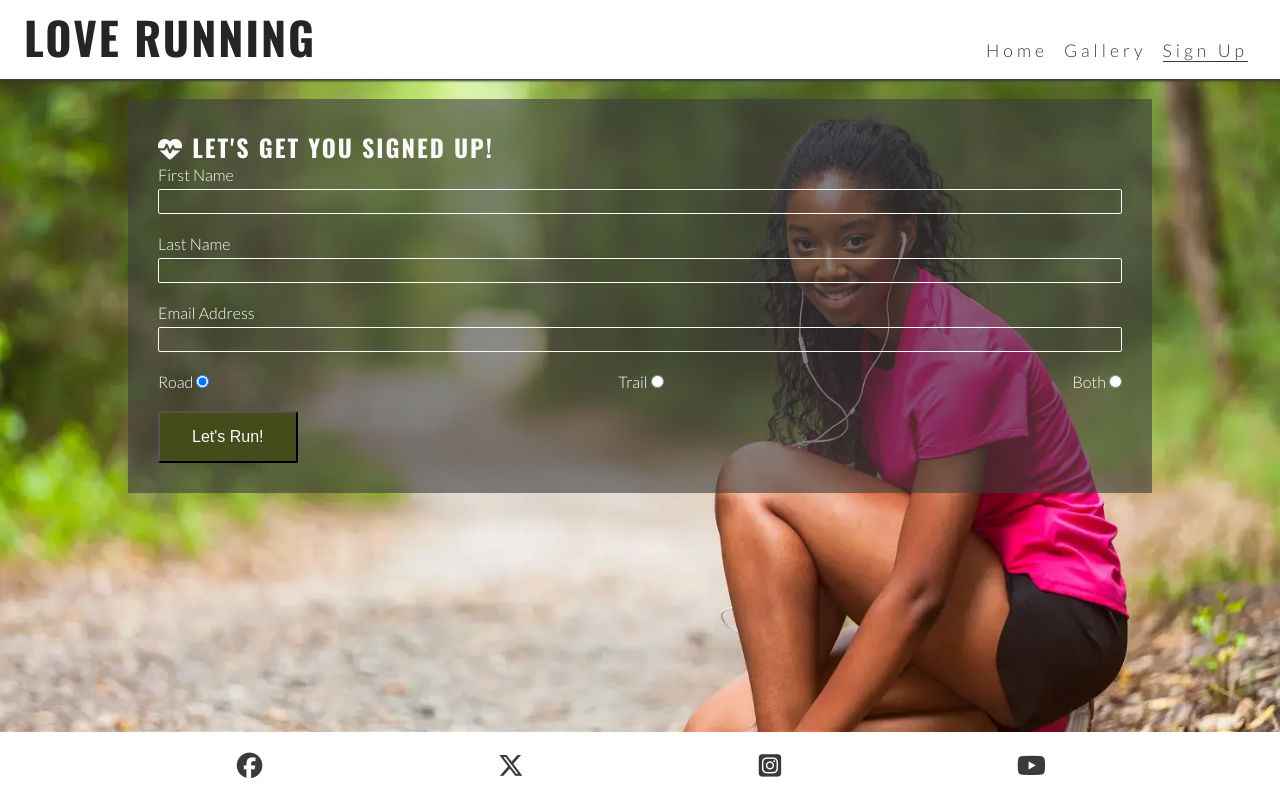
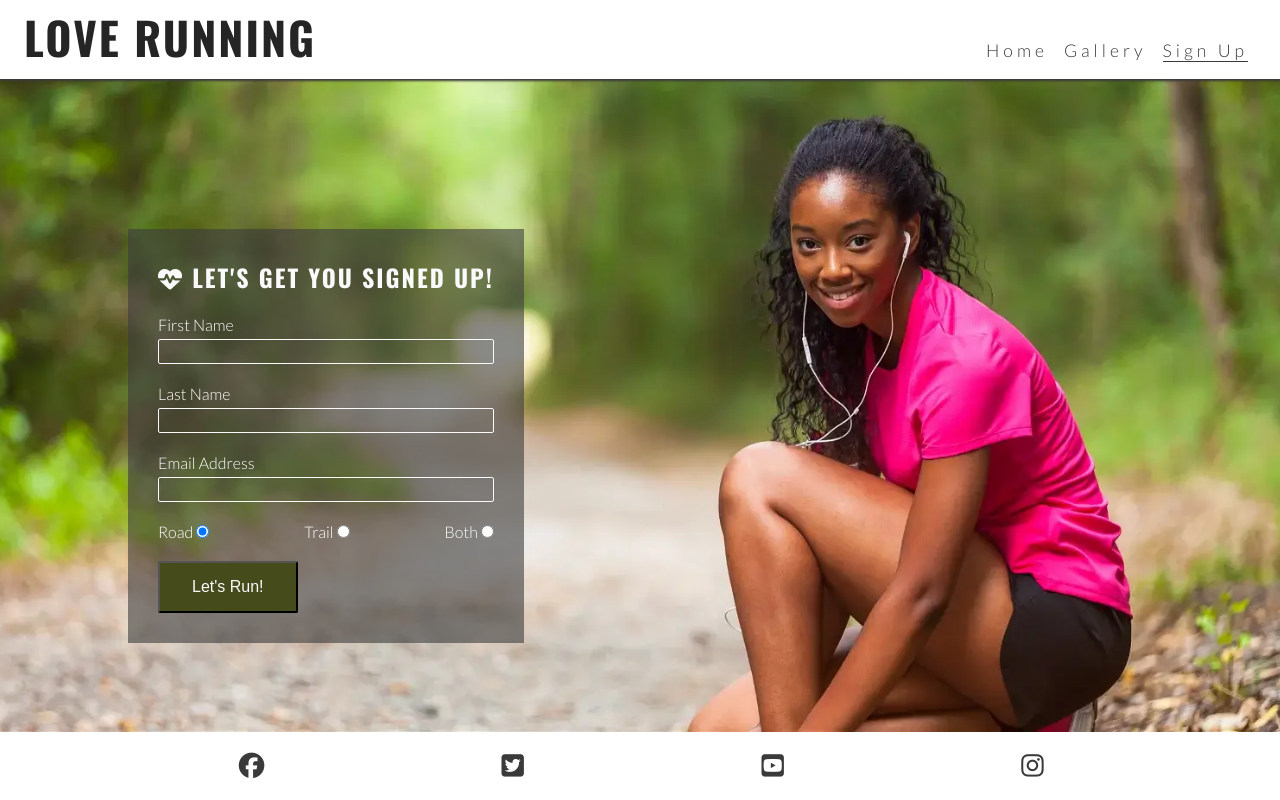
Before and after one commit to BDen32/love-running, a plain HTML site: page signup.html in a window 1280 px wide. Drawn offline with nearby package versions, Linux system fonts and the light colour scheme.

Commit message:
add source code on css and style.html

```diff
--- a/assets/css/style.css
+++ b/assets/css/style.css
@@ -18,13 +18,15 @@ body {
     font-family: 'Lato', sans-serif;
 }
 
-h1,
-h2,
-h3 {
+h1, h2, h3 {
     font-family: 'Oswald', sans-serif;
     text-transform: uppercase;
     letter-spacing: 2px;
     color: #252525;
+}
+
+.hidden-heading {
+    display: none;
 }
 
 /* Header */
@@ -51,7 +53,7 @@ header a {
     list-style-type: none;
 }
 
-#menu>li {
+#menu > li {
     margin-bottom: 1em;
 }
 
@@ -86,12 +88,6 @@ nav {
 
 /* Main content */
 main {
-    /* Make main element take up any surplus space to push footer down */
-    flex: 1 0 auto;
-    margin-top: 47px;
-}
-/* Main content */
-main {
     /* Enlarge main element to push footer down*/
     flex: 1 0 auto;
     /* Add margin at the top to prevent content from being covered by the header */
@@ -100,51 +96,6 @@ main {
     display: flex;
     flex-direction: column;
 }
-
-#signup {
-    background-image: url("../images/signup-image.webp");
-    background-size: cover;
-    background-position: 75%;
-    padding: 20px 10% 0 10%;
-    flex-grow: 1;
-}
-
-#signup-form {
-    color: #ffffff;
-    background-color: rgba(60, 60, 60, 0.6);
-    padding: 30px;
-}
-
-#signup-form > h2 {
-    color: #fafafa;
-}
-
-.text-input {
-    background-color: transparent;
-    color: #fafafa;
-    width: 100%;
-    height: 25px;
-    margin: 5px 0 20px;
-    border: 1px solid #fafafa;
-    border-radius: 2px;
-    padding: 0 5px;
-}
-
-.radio-buttons {
-    display: flex;
-    width: 100%;
-    justify-content: space-between;
-}
-
-.join-button {
-    margin-top: 20px;
-    border-radius: 2px;
-    padding: 15px 32px;
-    font-size: 100%;
-    background-color: #454b1b;
-    color: #fafafa;
-}
-
 
 /* Hero section */
 #hero {
@@ -166,8 +117,7 @@ main {
     padding-left: 10px;
 }
 
-#cover-text>h2,
-#cover-text>h3 {
+#cover-text > h2, #cover-text > h3 {
     color: #ffffff;
 }
 
@@ -183,8 +133,8 @@ main {
     font-size: 280%;
 }
 
-#benefits-physical>div,
-#benefits-mental>div {
+#benefits-physical > div,
+#benefits-mental > div {
     line-height: 20px;
     margin-bottom: 20px;
 }
@@ -232,7 +182,7 @@ main {
     Each div will expand to fill the available space on its row */
     flex-basis: 200px;
     flex-grow: 1;
-    /* Creates a grid of meetup time divs over the background image */
+    /* Creates a grid of meetup time dives over the background image */
     border: 2px solid white;
 }
 
@@ -249,6 +199,57 @@ main {
 
 #photos {
     line-height: 0;
+}
+
+/* Form */
+#signup {
+    background-image: url("../images/signup-image.webp");
+    background-size: cover;
+    background-position: 75%;
+    padding: 20px 10% 0 10%;
+    flex-grow: 1;
+}
+
+
+#signup-form {
+    color: #ffffff;
+    background-color: rgba(60, 60, 60, 0.6);
+    padding: 30px;
+}
+
+
+#signup-form>h2 {
+    color: #fafafa;
+    margin-bottom: 20px;
+}
+
+
+.text-input {
+    background: transparent;
+    color: #fafafa;
+    width: 100%;
+    height: 25px;
+    margin: 5px 0 20px 0;
+    border: 1px solid #fafafa;
+    border-radius: 2px;
+    padding: 0 5px;
+}
+
+
+.radio-buttons {
+    width: 100%;
+    display: flex;
+    justify-content: space-between;
+}
+
+
+.join-button {
+    margin-top: 20px;
+    border-radius: 2px;
+    padding: 15px 32px;
+    font-size: 100%;
+    background-color: #454b1b;
+    color: #fafafa;
 }
 
 /* Footer */
@@ -276,7 +277,6 @@ main {
 
 /* Media query: tablets and larger (768px and up) */
 @media screen and (min-width: 768px) {
-
     /* Header */
     nav {
         display: block;
@@ -290,7 +290,7 @@ main {
         display: flex;
     }
 
-    #menu>li {
+    #menu > li {
         padding-left: 1rem;
     }
 
@@ -324,12 +324,12 @@ main {
         width: 100%;
     }
 
-    #benefits-physical>div,
-    #benefits-mental>div {
+    #benefits-physical > div,
+    #benefits-mental > div {
         width: 75%;
     }
 
-    #benefits-mental>div {
+    #benefits-mental > div {
         text-align: end;
         align-self: flex-end;
     }
@@ -338,11 +338,33 @@ main {
     #photos {
         column-count: 3;
     }
+
+    /* Form */
+    #signup {
+        background-position: center;
+        position: relative;
+    }
+
+    #signup-form {
+        max-width: 400px;
+        position: absolute;
+        left: 10%;
+        top: 150px;
+    }
+
+    .text-input:hover {
+        border-color: #f16c6b;
+    }
+
+    .join-button:hover {
+        background-color: #fafafa;
+        color: #454b1b;
+    }
 }
 
 /* Large devices (laptops and desktops, 992px and up) */
 @media screen and (min-width: 992px) {
-    #menu a:hover {
+    #menu a:hover{
         border-bottom: 1px solid #3a3a3a;
     }
 
--- a/signup.html
+++ b/signup.html
@@ -26,11 +26,13 @@
             <h1 id="logo">Love Running</h1>
         </a>
         <input type="checkbox" id="nav-toggle" name="nav-toggle">
-        <label for="nav-toggle" class="nav-toggle-label"><i class="fa-solid fa-bars"></i></label>
+        <label for="nav-toggle" class="nav-toggle-label">
+            <i class="fa-solid fa-bars"></i>
+        </label>
         <nav>
             <ul id="menu">
-                <li><a href="index.html" class="">Home</a></li>
-                <li><a href="gallery.html" class="">Gallery</a></li>
+                <li><a href="index.html">Home</a></li>
+                <li><a href="gallery.html">Gallery</a></li>
                 <li><a href="signup.html" class="active">Sign Up</a></li>
             </ul>
         </nav>
@@ -72,33 +74,31 @@
     <!-- Footer -->
     <footer>
         <ul id="social-networks">
-            <li><a href="https://www.facebook.com/?locale=en_GB" target="_blank" rel="noopener"
-                    aria-label="Visit our Facebook page (opens in new tab)">
-                    <i class="fa-brands fa-facebook"></i>
-                </a>
+            <li>
+                <a href="https://www.facebook.com/" target="_blank" rel="noopener"
+                    aria-label="Visit our Facebook page (opens in a new tab)">
+                    <i class="fa-brands fa-facebook"></i></a>
             </li>
-            <li><a href="https://x.com/?lang=en" target="_blank" rel="noopener"
-                    aria-label="Visit our X page (opens in new tab)">
-                    <i class="fa-brands fa-x-twitter"></i></a>
+            <li>
+                <a href="https://www.twitter.com/" target="_blank" rel="noopener"
+                    aria-label="Visit our Twitter page (opens in a new tab)">
+                    <i class="fa-brands fa-twitter-square"></i></a>
             </li>
-            <li><a href="https://www.instagram.com/" target="_blank" rel="noopener"
-                    aria-label="Visit our Instagram page (opens in new tab)">
-                    <i class="fa-brands fa-square-instagram"></i>
-                </a>
+            <li>
+                <a href="https://www.youtube.com/" target="_blank" rel="noopener"
+                    aria-label="Visit our YouTube page (opens in a new tab)">
+                    <i class="fa-brands fa-youtube-square"></i></a>
             </li>
-            <li><a href="https://www.youtube.com/" target="_blank" rel="noopener"
-                    aria-label="Visit our Youtube page (opens in new tab)">
-                    <i class="fa-brands fa-youtube"></i>
-                </a>
+            <li>
+                <a href="https://www.instagram.com/" target="_blank" rel="noopener"
+                    aria-label="Visit our Instagram page (opens in a new tab)">
+                    <i class="fa-brands fa-instagram"></i></a>
             </li>
-
         </ul>
-
-
     </footer>
 
-    <!--Font Awesome Kit Code-->
-    <script src="https://kit.fontawesome.com/f8d054595c.js" crossorigin="anonymous"></script>
+    <!-- Font Awesome kit -->
+    <script src="https://kit.fontawesome.com/3b20d96fa9.js" crossorigin="anonymous"></script>
 </body>
 
 </html>
```
